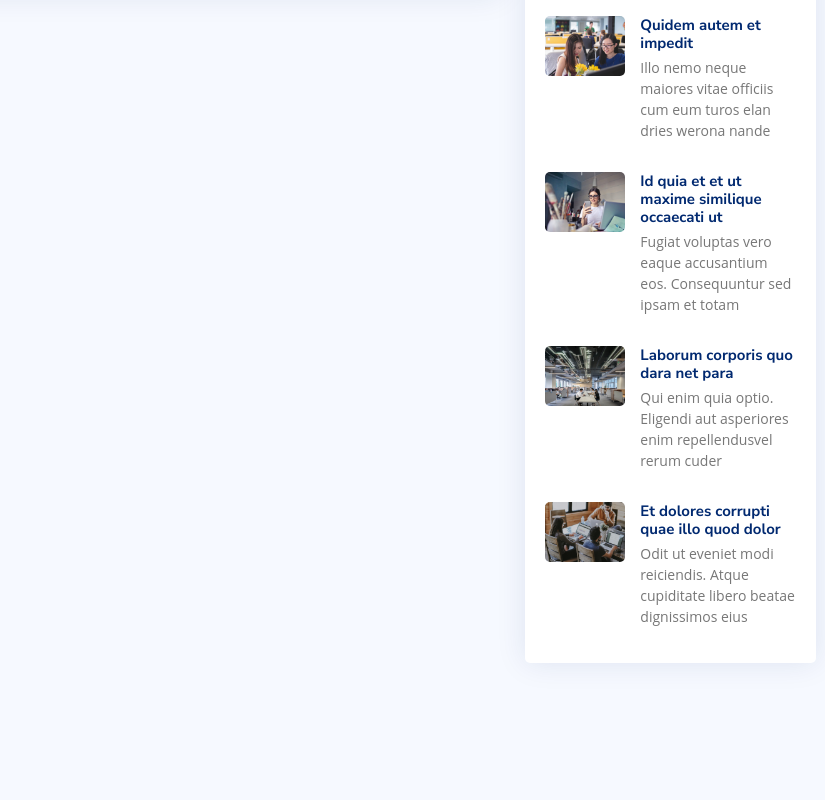
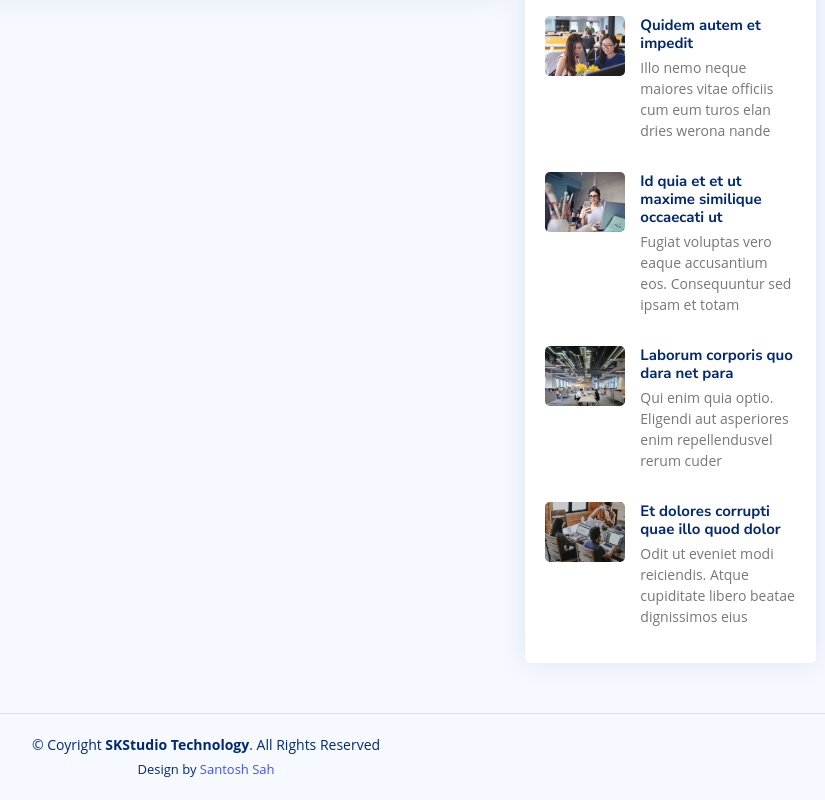
Before and after one commit to santoshkbrj/Admin_Panel, a React (Create React App) app: page / in a window 1280 px wide. Shown: the part 1872-2672 px from the top of the page, without its empty margins (434-1259 px from the left). Before the commit the page ends 2585 px from the top, so only its background shows below. Built offline with nearby package versions, Linux system fonts and the light colour scheme; data requests are answered from the project's data file.

Commit message:
Add Copyright footer section

```diff
--- a/src/App.js
+++ b/src/App.js
@@ -11,6 +11,7 @@ import Header from './components/Header';
 import './App.css';
 import SideBar from './components/SideBar';
 import Main from './components/Main';
+import Footer from './components/Footer';
 
 function App() {
   return (
@@ -18,6 +19,7 @@ function App() {
       <Header />
       <SideBar />
       <Main />
+      <Footer />
     </>
 
   );
--- /dev/null
+++ b/src/components/Footer.jsx
@@ -0,0 +1,17 @@
+import React from 'react';
+import './footer.css';
+
+function Footer() {
+    return (
+        <footer className="footer" id="footer">
+            <div className="copyright">&copy; Coyright{' '}
+                <strong><span>SKStudio Technology</span></strong>. All Rights Reserved </div>
+            <div className="credits">
+                Design by <a href="#">Santosh Sah</a>
+            </div>
+        </footer>
+
+    )
+}
+
+export default Footer
--- /dev/null
+++ b/src/components/footer.css
@@ -0,0 +1,18 @@
+.footer {
+    padding: 20px 0;
+    font-size: 14px;
+    transition: all 0.3s;
+    border-top: 1px solid #cddffd;
+}
+
+.footer .copyright {
+    text-align: center;
+    color: #012970;
+}
+
+.footer .credits {
+    padding-top: 5px;
+    text-align: center;
+    font-size: 13px;
+    color: #012970;
+}
```
